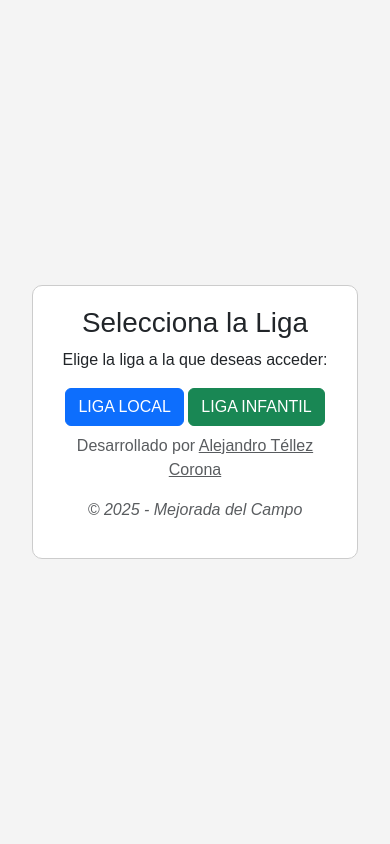
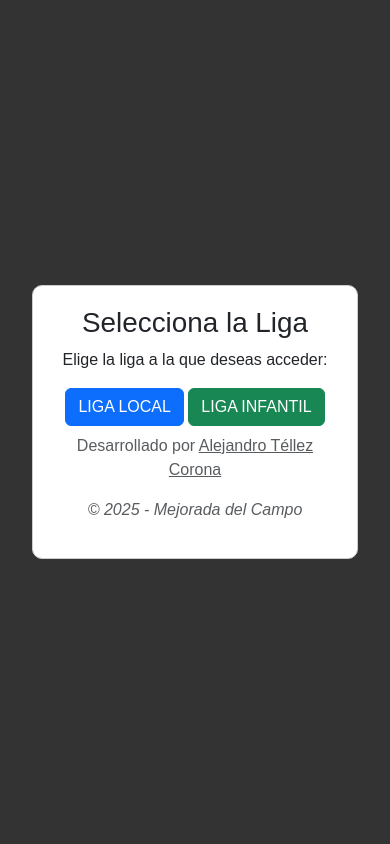
Before and after one commit to Alextc35/ajedrez-cultura, a PHP site: page / in a window 390 px wide. Run offline with PHP 8.4, Linux system fonts and the light colour scheme.

Commit message:
background dark

```diff
--- a/public/css/style.css
+++ b/public/css/style.css
@@ -1,6 +1,6 @@
 body {
     font-family: Arial, sans-serif;
-    background-color: #f4f4f4;
+    background-color: #333;
     margin: 0;
     padding: 20px;
     display: flex;
@@ -62,7 +62,7 @@ td {
 
 @media (max-width: 480px) {
     th, td {
-        font-size: 8px;
+        font-size: 12px;
         padding: 6px;
     }
 }
```
